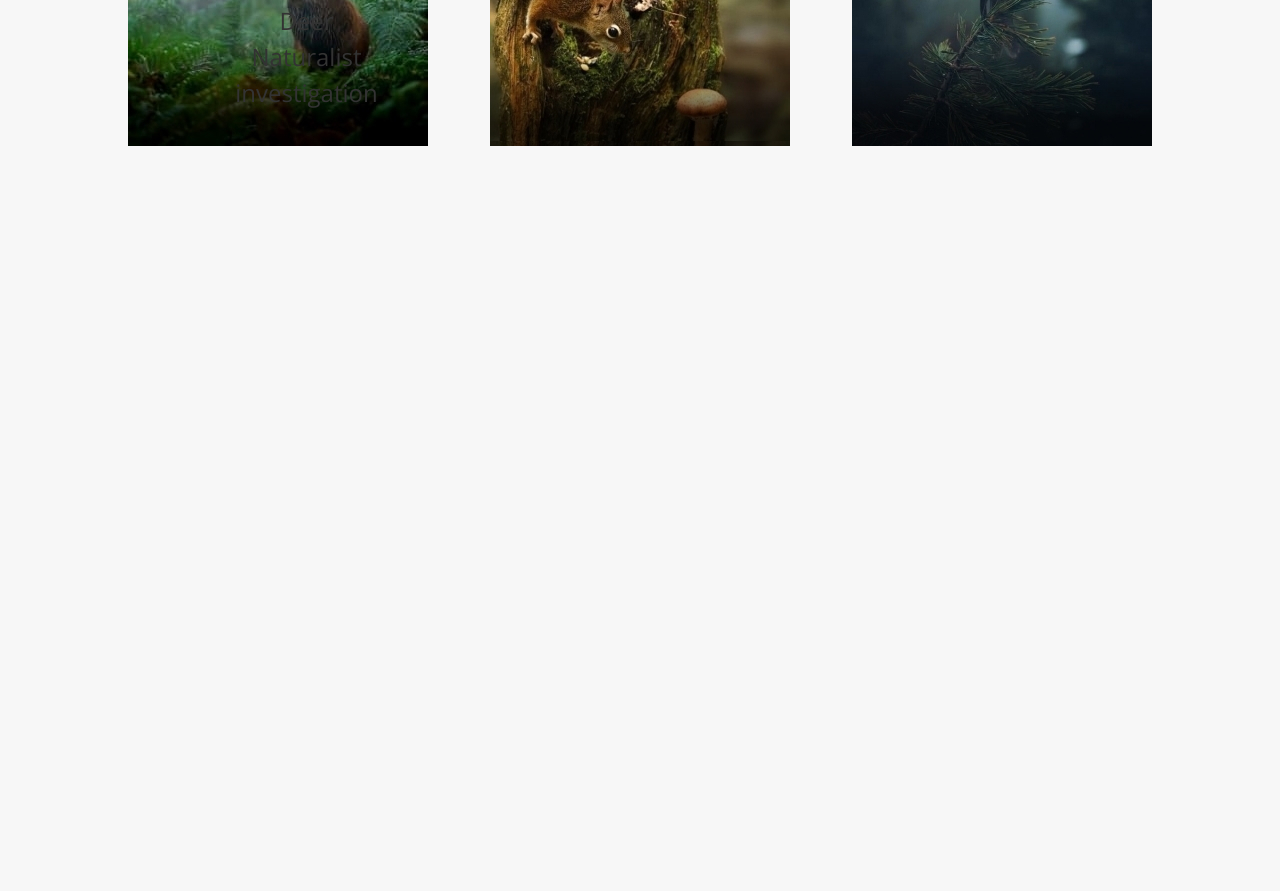
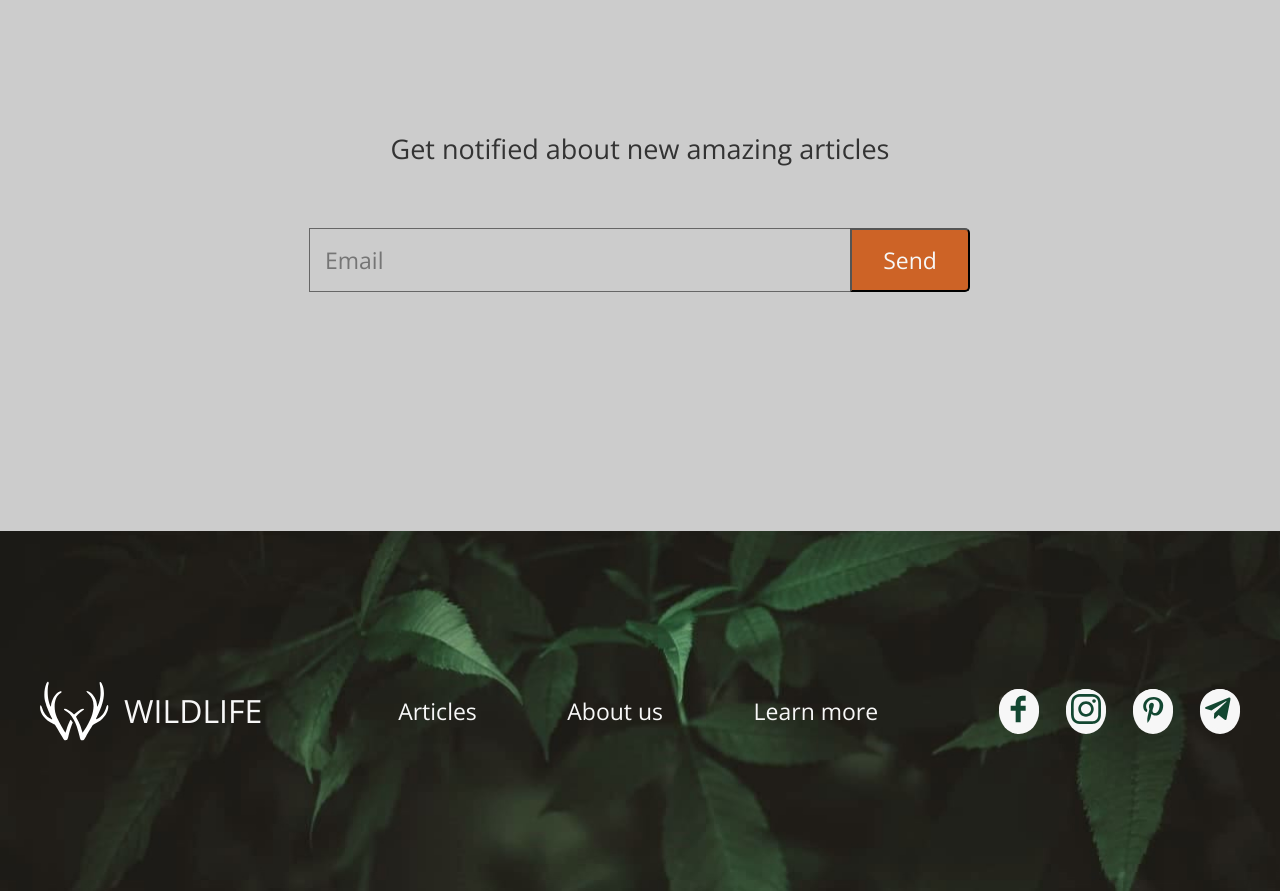
Before and after one commit to VLMADev/wildlife, a plain HTML site: page index.html in a window 1280 px wide. Shown: the part 1357-2248 px from the top of the page. Before the commit the page ends 1632 px from the top, so only its background shows below. Drawn offline with nearby package versions, Linux system fonts and the light colour scheme.

Commit message:
add code

```diff
--- a/css/style.css
+++ b/css/style.css
@@ -1,12 +1,17 @@
 * {
     font-family: "Open Sans", sans-serif;
   font-weight: 400;
-  max-width: 1440px;
+
 }
+
+html,
 body {
   margin: 0;
   padding: 0;
-  background-color: #F7F7F7;
+}
+
+body {
+  background-color: #CCCCCC;
 }
 
 h1,
@@ -39,12 +44,11 @@ h3 {
 
 .top-image-background {
   position: relative;
-    background: url(/image/header-beackground.png) no-repeat;
-  z-index: -20;
+  background: url(/image/header-beackground.png) no-repeat;
   width: 100%;
   top: -5px;
   left: -1px;
-  height: 780px;
+  max-height: 780px;
   background-size: cover;
 }
 
@@ -52,6 +56,7 @@ h3 {
 .container {
   max-width: 1200px;
   margin: 0 auto;
+  padding: 0 10px;
 }
 
 .logo-navigation {
@@ -104,7 +109,7 @@ h3 {
 
 }
 
-.list-navigation li:last-child {
+.sign-batton {
   padding: 7.5px 22px;
   border: 2px solid #cd6326;
   border-radius: 5px;
@@ -131,12 +136,15 @@ h3 {
   line-height: 27px;
 }
 
-.survival-text a {
+.button {
   color: #F7F7F7;
   background-color: #cd6326;
   font-size: 23px;
   line-height: 27px;
   text-align: center;
+}
+
+.survival-text a {
   max-width: 274px;
   padding: 14.7px 40.5px;
   border-radius: 5px;
@@ -145,6 +153,7 @@ h3 {
 .laster-articles {
     position: relative;
     top: 115px;
+    margin: 0 0 349px 0;
 
 }
 
@@ -165,11 +174,12 @@ h3 {
 }
 
 .scroll-image {
-    margin: 120px 0 239px 0;
+    margin: 120px 0 0px 0;
 }
-
+/* Добаить поворт при уменьшении размеров на 90 deg */
 .scroll-list-item {
     display: flex;
+    flex-wrap: wrap;
     width: 100%;
     justify-content: space-between;
     align-items: center;
@@ -180,10 +190,21 @@ h3 {
 }
 .item-title {
     position: absolute;
-    left: 57px;
+    display: block;
+    width: 100%;
     bottom: 40px;
-    text-align: center;
 
+}
+
+.item-title span {
+  font-size: 17px;
+  color: #F7F7F7;
+
+}
+
+.item-title span:first-child {
+  font-size: 22px;
+  line-height: 48px;
 }
 
 .arrow-reverse {
@@ -193,4 +214,147 @@ h3 {
 
 
 .get-notified {
+  position: relative;
+  margin-bottom: 239px;
 }
+
+.get-notified h3 {
+  color:#333333;
+  text-align: center;
+  font-size: 27px;
+  line-height: 40px;
+  margin-bottom: 59px;
+}
+
+
+.form-send {
+  display: flex;
+  justify-content: center;
+}
+
+input[id="POST-name"] {
+  font-size: 23px;
+  line-height: 27px;
+
+  max-width: 510px;
+  width: 100%;
+
+  padding: 15px;
+  background-color: #CCCCCC;
+  border: 1px solid #666666;
+}
+
+input[id="sumbit-send"] {
+  position: relative;
+  left: -1px;
+  border-radius: 0 5px 5px 0;
+
+  max-width: 120px;
+  height: 64px;
+  width: 100%;
+}
+
+.footer {
+  background: url(/image/footer-background.jpg) no-repeat;
+  background-size: cover;
+  width: 100%;
+}
+
+.description-footer {
+  display: flex;
+  flex-wrap: wrap;
+  justify-content: space-between;
+}
+
+.description-footer>.logo {
+  padding-top: 0;
+}
+.bottom-navigation {
+  display: flex;
+  align-items: center;
+}
+
+.navigration-block {
+  width: 480px;
+  padding: 150px 0;
+}
+
+.bottom-navigation-list {
+  display: flex;
+  flex-wrap: wrap;
+  align-items: center;
+  width: 100%;
+  justify-content: space-between;
+}
+.bottom-navigation-list li a {
+  font-size: 23px;
+  line-height: 60px;
+  color: #F7F7F7;
+}
+
+.bottom-navigation-links {
+  display: flex;
+  width: 100%;
+  justify-content: space-between;
+}
+
+.bottom-links {
+  width: 241px;
+}
+
+.bottom-navigation-links li {
+  background-color: #F7F7F7;
+  border-radius: 50%;
+}
+
+/* hover */
+
+.sign-batton:hover {
+  background-color: #CD6326;
+}
+
+.button:hover {
+  background-color: #E39128;
+}
+
+/* pressed */
+
+.sign-batton:active {
+  background-color: #8F5613;
+  border-color: #8F5613;
+}
+.button:active {
+  background-color: #8F5613;
+}
+
+/* media */
+
+@media (max-width: 1023px) {
+  .description-footer {
+    display: block;
+    width: 100%;
+
+  }
+  .description-footer .logo {
+    margin-right: 0;
+    padding-top: 30px;
+    justify-content: center;
+  }
+  .navigration-block {
+    display: flex;
+    padding: 50px 0;
+  }
+  .bottom-navigation {
+    margin: 0 auto;
+  }
+  .bottom-links {
+    padding-bottom: 50px;
+  }
+}
+@media (max-width: 600px) {
+  .bottom-navigation-list {
+    display: block;
+    text-align: center;
+    width: 100%;
+  }
+}
--- a/index.html
+++ b/index.html
@@ -16,7 +16,6 @@
 
   <body>
     <section class="top-image-background">
-
       <header>
         <div class="container">
           <section class="logo-navigation">
@@ -26,12 +25,12 @@
             </article>
             <nav class="navigation">
               <ul class="list-navigation">
-                <li><a href="">Blog</a></li>
-                <li><a href="">Contacts</a></li>
+                <li><a href="#">Blog</a></li>
+                <li><a href="#">Contacts</a></li>
                 <li>
-                  <a href=""><img src="/image/search.svg" alt="" /></a>
+                  <a href="#"><img src="/image/search.svg" alt="search" /></a>
                 </li>
-                <li><a href="">Sign in</a></li>
+                <li class="sign-batton"><a href="#">Sign in</a></li>
               </ul>
             </nav>
           </section>
@@ -46,7 +45,7 @@
               What this means is that we exist to help protect our environment
               and do in numbers of ways. You can save the planet by donation.
             </p>
-            <a href="#"> Donate </a>
+            <a class="button" href="#"> Donate </a>
           </article>
         </section>
       </div>
@@ -67,20 +66,61 @@
                             <span>Naturalist investigation</span>
                         </aside>
                     </div>
-                    <div>
+                    <div class="list-item-title">
                         <img src="image/image2.jpg" alt="Squirrel">
+                        <aside class="item-title">
+                          <span>Squirrel</span>
+                          <span>Kamikaze squirrels</span>
+                        </aside>
                     </div>
-                    <div>
+                    <div class="list-item-title">
                         <img src="image/image3.jpg" alt="Bird">
+                        <aside class="item-title">
+                          <span>Bird</span>
+                          <span>Birds Fight club</span>
+                        </aside>
                     </div>
                     <a href="#"><img class="arrow-reverse" src="image/arrow.png" alt=""></a>
                 </nav>
             </article>
           </section>
-          <div class="scroll-pictures"></div>
-          <section class="get-notified"></section>
+          <section class="get-notified">
+            <h3>Get notified about new amazing articles</h3>
+            <article class="form">
+              <form class="form-send" action="" method="POST">
+                <input id="POST-name" type="email" name="email" placeholder="Email">
+                <input class="button" id="sumbit-send" type="submit" value="Send">
+              </form>
+            </article>
+          </section>
       </div>
     </main>
-    <footer></footer>
+    <footer>
+        <section class="footer">
+          <div class="container">
+            <section class="description-footer">
+                <aside class="logo">
+                  <img src="/image/logo.svg" alt="logo" />
+                  <span> wildlife </span>
+                </aside>
+                <nav class="bottom-navigation navigration-block">
+                  <ul class="bottom-navigation-list">
+                    <li><a href="#">Articles</a></li>
+                    <li><a href="#">About us</a></li>
+                    <li><a href="#">Learn more</a></li>
+                  </ul>
+                </nav>
+                <nav class="bottom-navigation bottom-links">
+                  <ul class="bottom-navigation-links">
+                    <li><a href="#"><img src="/image/fb.svg" alt=""></a></li>
+                    <li><a href="#"><img src="/image/inst.svg" alt=""></a></li>
+                    <li><a href="#"><img src="/image/pic.svg" alt=""></a></li>
+                    <li><a href="#"><img src="/image/tg.svg" alt=""></a></li>
+                  </ul>
+                </nav>
+            </section>
+          </div>
+        </section>
+    </footer>
   </body>
 </html>
```
Also changed, not shown: image/fb.png (deleted), image/fb.svg (added), image/inst.png (deleted), image/inst.svg (added), image/pic.png (deleted), image/pic.svg (added), image/tg.png (deleted), image/tg.svg (added).
